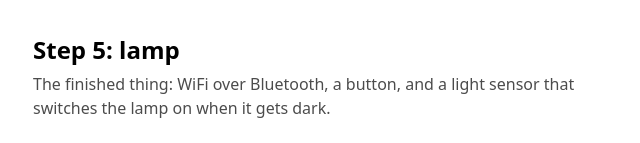
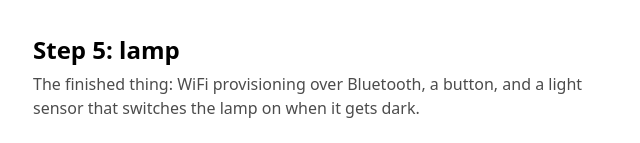
Before and after one commit to lefterachestefan/iroh-workshop-esp32, a website: page web/public/05.html in a window 1280 px wide. Shown: the top 143 px of the page, without its empty margins (319-959 px from the left). Drawn offline with Linux system fonts and the light colour scheme.

Commit message:
Say WiFi provisioning over Bluetooth

```diff
--- a/web/public/05.html
+++ b/web/public/05.html
@@ -9,7 +9,7 @@
   <body>
     <main>
       <h1>Step 5: lamp</h1>
-      <p class="subtitle">The finished thing: WiFi over Bluetooth, a button, and a light sensor that switches the lamp on when it gets dark.</p>
+      <p class="subtitle">The finished thing: WiFi provisioning over Bluetooth, a button, and a light sensor that switches the lamp on when it gets dark.</p>
       <div class="card" id="setup">
         <label for="ssid">New lamp? Give it WiFi over Bluetooth</label>
         <div class="row">
```
Also changed, not shown: README.md.
